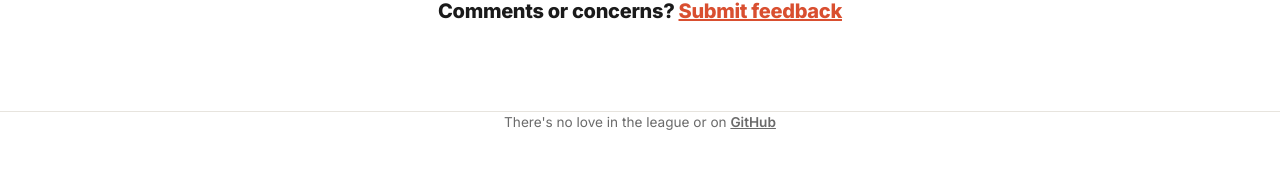
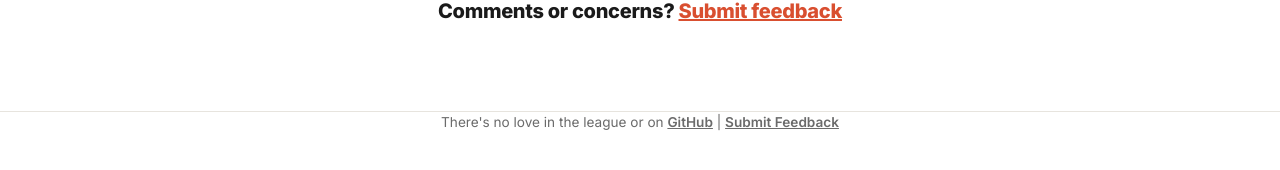
Before and after one commit to dillondrenzek/no-love-in-the-league, a Jekyll site: the page built from docs/index.md, in a window 1280 px wide. Shown: the part 625-795 px from the top of the page. Built offline with Jekyll 4.4.1, drawn with Linux system fonts in a browser that asks for light colours.

Commit message:
feat: add feedback link to footer

```diff
--- a/docs/_includes/footer.html
+++ b/docs/_includes/footer.html
@@ -1,5 +1,5 @@
 <footer class="site-footer">
   <div class="wrapper">
-    There's no love in the league or on <a href="https://github.com/dillondrenzek/no-love-in-the-league" target="_blank">GitHub</a>
+    There's no love in the league or on <a href="https://github.com/dillondrenzek/no-love-in-the-league" target="_blank">GitHub</a> | <a href="/feedback" target="_blank">Submit Feedback</a>
   </div>
 </footer>
```
